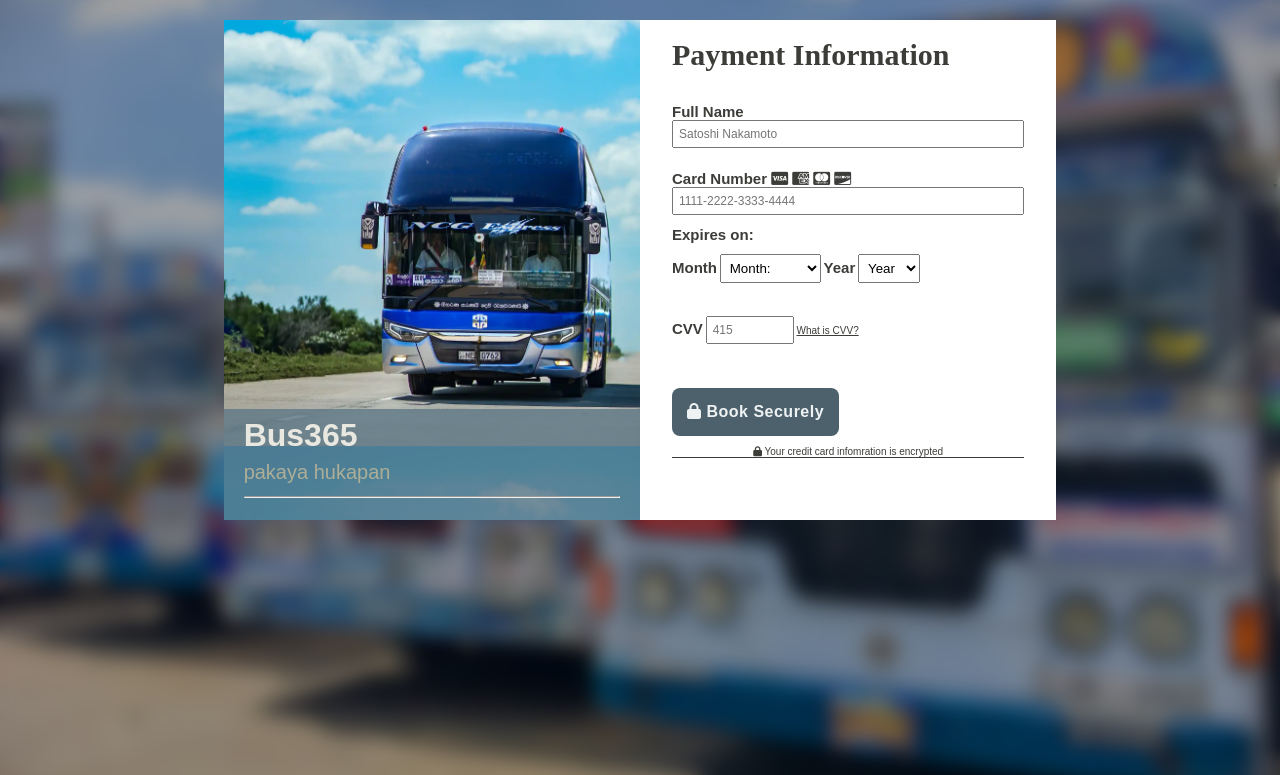
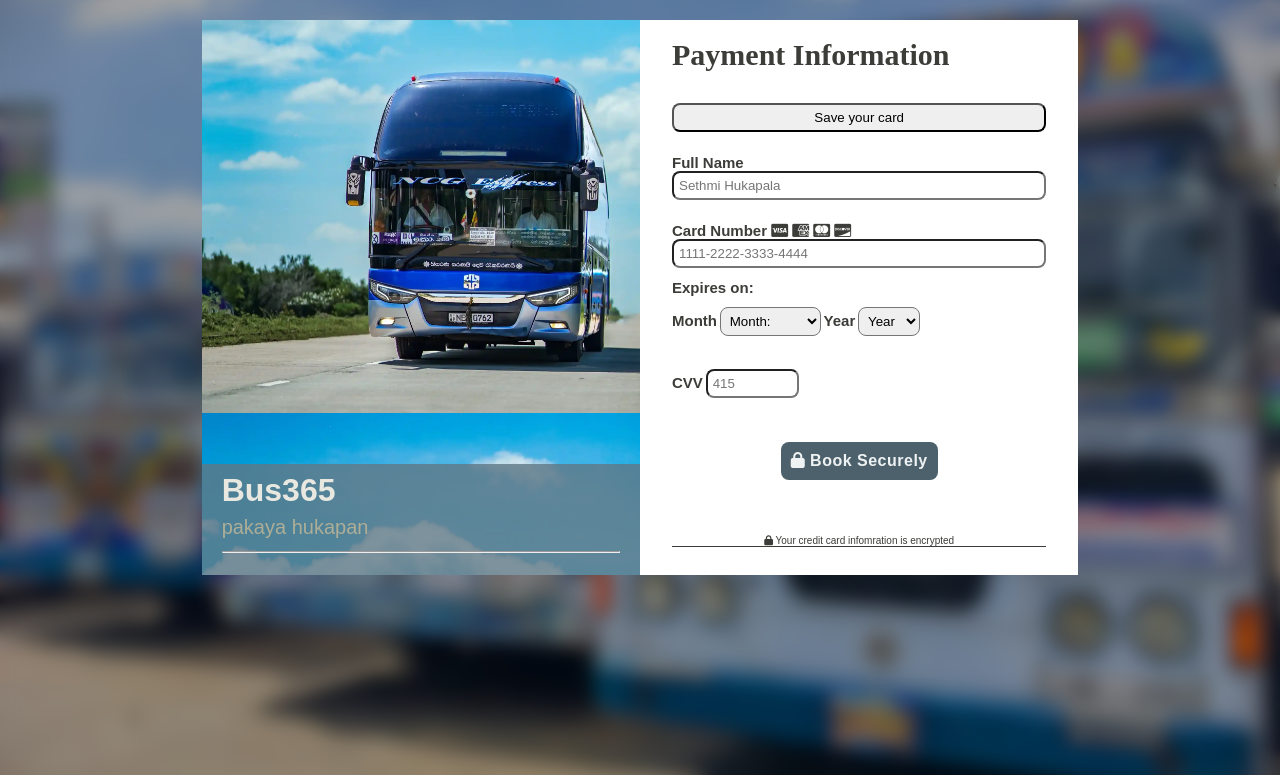
Before and after one commit to IT23595644/Bus-Booking-System, a PHP site: page /payment.html in a window 1280 px wide. Shown: the top 775 px of the page. Run offline with PHP 8.4, Linux system fonts and the light colour scheme; some libraries are stand-ins or nearby versions.

Commit message:
add save your card option

```diff
--- a/Payment_page/payment.html
+++ b/Payment_page/payment.html
@@ -29,15 +29,13 @@
                   method="get"
                   target="_blank"
                 ><br>
+                <div class="save-card-container">
+                  <input id="save-card" name="save-card" type="submit" value="Save your card">
+
+                </div><br><br>
                   <div>
                     <label for="full-name">Full Name</label>
-                    <input
-                      id="full-name"
-                      name="full-name"
-                      placeholder="Satoshi Nakamoto"
-                      required
-                      type="text"
-                    />
+                    <input id="full-name" name="full-name" placeholder="Sethmi Hukapala" type="text"/>
                   </div>
                     <br><br>
                   <div>
@@ -49,20 +47,14 @@
                         <i class="card-logo fa-brands fa-cc-mastercard"></i>
                         <i class="card-logo fa-brands fa-cc-discover"></i> </span
                     ></label>
-                    <input
-                      id="credit-card-num"
-                      name="credit-card-num"
-                      placeholder="1111-2222-3333-4444"
-                      required
-                      type="text"
-                    />
+                    <input id="credit-card-num" name="credit-card-num" placeholder="1111-2222-3333-4444" type="text"/>
                   </div>
                   <br>
                   <div>
                     <p class="expires">Expires on:</p><br>
                     <div class="card-experation">
                       <label for="expiration-month">Month</label>
-                      <select id="expiration-month" name="expiration-month" required>
+                      <select id="expiration-month" name="expiration-month" >
                         <option value="">Month:</option>
                         <option value="">January</option>
                         <option value="">February</option>
@@ -79,7 +71,7 @@
                       </select>
 
                       <label class="expiration-year">Year</label>
-                      <select id="experation-year" name="experation-year" required>
+                      <select id="experation-year" name="experation-year">
                         <option value="">Year</option>
                         <option value="">2023</option>
                         <option value="">2024</option>
@@ -92,22 +84,17 @@
 
                   <div>
                     <label for="cvv">CVV</label>
-                    <input
-                      id="cvv"
-                      name="cvv"
-                      placeholder="415"
-                      type="text"
-                      required
-                    />
-                    <a class="cvv-info" href="#">What is CVV?</a>
+                    <input id="cvv" name="cvv" placeholder="415" type="text"/>
+
                   </div><br><br><br><br>
 
-                  <button class="btn">
+                    <center>
+                   <button class="btn">
                     <i class="fa-solid fa-lock"></i> Book Securely
-                  </button>
+                  </button></center>
                 </form>
 
-                <p class="footer-text">
+                <p class="footer-text"><br><br><br><br><br>
                   <i class="fa-solid fa-lock"></i>
                   Your credit card infomration is encrypted
                 </p>
--- a/Payment_page/style.css
+++ b/Payment_page/style.css
@@ -2,6 +2,7 @@
     box-sizing: border-box;
     margin: 0;
     padding: 0;
+
   }
 
   html {
@@ -24,13 +25,13 @@
   }
 
   .checkout-container {
-    /* background-color: red; */
     max-width: 120rem;
     height: 50rem;
     display: grid;
     grid-template-columns: 1fr 1fr;
     justify-content: center;
-    /* margin-bottom: 10rem; */
+   margin-bottom: 10rem;
+   border-radius: 8px;
   }
 
   em {
@@ -139,35 +140,23 @@
   .form-box label {
     font-size: 15px;
     font-weight: 550;
-
   }
 
   .form-box input {
-    font-family: inherit;
-    font-size: 1.2rem;
+    font-family: 'Monsterrat', sans-serif;
     padding: 0.5rem;
     width: 100%;
+    border-radius: 8px;
   }
 
   .form-box select {
     padding: 5px;
+    border-radius: 8px;
   }
 
   .form-box #cvv {
     width: 25%;
   }
-
-  .cvv-info:link,
-  .cvv-info:visited {
-    color: inherit;
-    text-decoration: underline;
-  }
-  /*
-  .cvv-info:hover,
-  .cvv-info:active {
-    color: #5f7986;
-    text-decoration: none;
-  }*/
 
   .btn {
     background-color: #4c616b;
@@ -177,15 +166,10 @@
     font-size: 1.6rem;
     font-weight: 700;
     letter-spacing: 0.5px;
-    margin-bottom: 1rem;
-    padding: 1.5rem;
+    padding: 10px;
     cursor: pointer;
+
   }
-  /*
-  .btn:hover {
-    background-color: #5f7986;
-    transition: ease-out 0.1s;
-  }*/
 
   .footer-text {
     font-size: 1rem;
@@ -193,7 +177,5 @@
   }
 
   .form-box *:focus {
-    outline: none;
-    box-shadow: 0 0 0 0.8rem rgba(139, 139, 107, 0.5);
     border-radius: 8px;
   }
```
Also changed, not shown: Payment_page/java script test.html (added, +61 -0 lines).
